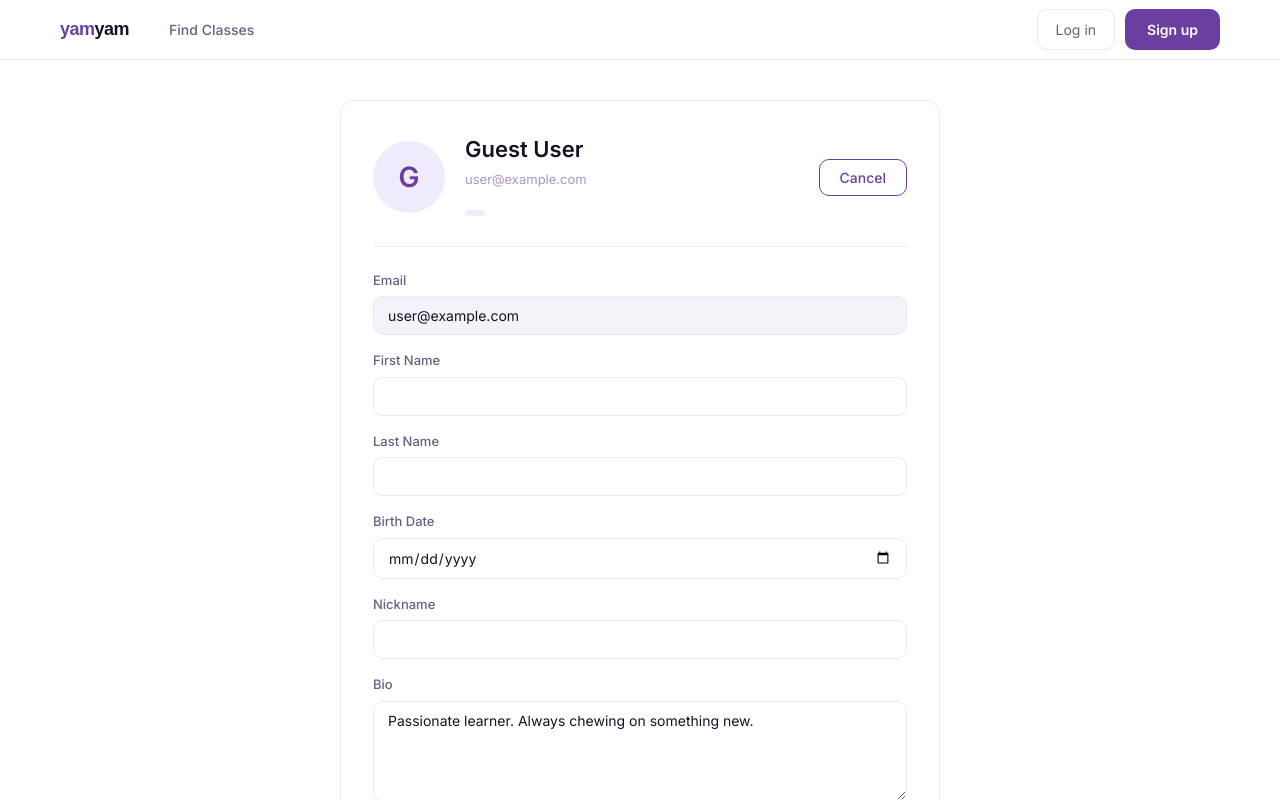
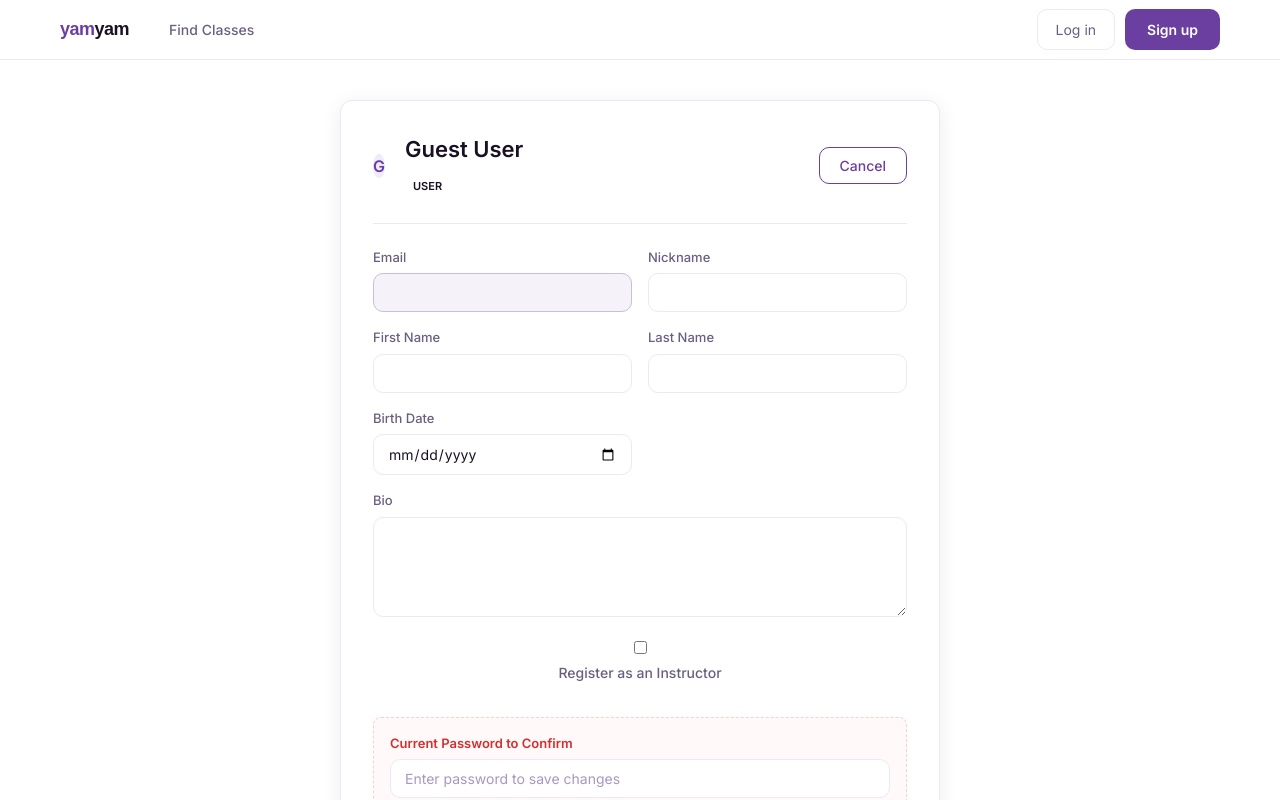
Before and after one commit to YOONSEO99/yamyam, an Angular app: page /profile in a window 1280 px wide. Both pictures are taken after a click on the button "✎ Edit Profile". Shown: the top 800 px of the page. Built offline with nearby package versions, Linux system fonts and the light colour scheme; a web font is replaced by a local one.

Commit message:
feat: enhance security with session timeout and profile verification

```diff
--- a/src/app/pages/admin/user-management/user-management.component.html
+++ b/src/app/pages/admin/user-management/user-management.component.html
@@ -10,6 +10,31 @@
     </div>
 
     <div class="table-card card">
+      <div class="filter-bar">
+        <div class="filter-group">
+          <select [(ngModel)]="filterRole" (change)="applyFilters()">
+            <option value="">All Roles</option>
+            <option value="user">User</option>
+            <option value="instructor">Instructor</option>
+            <option value="admin">Admin</option>
+          </select>
+
+          <select [(ngModel)]="filterStatus" (change)="applyFilters()">
+            <option value="">All Status</option>
+            <option value="active">Active</option>
+            <option value="archived">Archived</option>
+          </select>
+        </div>
+
+        <div class="sort-group">
+          <select [(ngModel)]="sortBy" (change)="applyFilters()">
+            <option value="">Sort by...</option>
+            <option value="name-asc">Name A → Z</option>
+            <option value="name-desc">Name Z → A</option>
+            <option value="role">Role</option>
+          </select>
+        </div>
+      </div>
       <table class="admin-table">
         <thead>
           <tr>
@@ -20,11 +45,11 @@
           </tr>
         </thead>
         <tbody>
-          @for (user of users(); track user._id) {
+          @for (user of filteredUsers(); track user._id) {
           <tr [class.is-archived]="user.deletedAt">
             <td>
-                <div class="user-info">
-                  <span class="name">{{ user.nickname || user.firstName }}</span>
+              <div class="user-info clickable" (click)="onEditUser(user._id)">
+                <span class="name">{{ user.nickname || user.firstName }} ✎</span>
                 <span class="email">{{ user.email }}</span>
               </div>
             </td>
--- a/src/app/pages/admin/user-management/user-management.component.ts
+++ b/src/app/pages/admin/user-management/user-management.component.ts
@@ -1,29 +1,72 @@
-import { Component, inject, OnInit, signal } from '@angular/core';
+import { Component, computed, inject, OnInit, signal } from '@angular/core';
 import { CommonModule } from '@angular/common';
 import { User } from '@app/models/user';
 import { UserService } from '@app/services/user.service';
+import { Router } from '@angular/router';
+import { filter } from 'rxjs';
+import { FormsModule } from '@angular/forms';
 
 @Component({
   selector: 'app-user-management',
   standalone: true,
-  imports: [CommonModule],
+  imports: [CommonModule, FormsModule],
   templateUrl: './user-management.component.html',
   styleUrl: './user-management.component.scss'
 })
 export class UserManagementComponent implements OnInit {
   private userService = inject(UserService);
+  private router = inject(Router);
+
   users = signal<User[]>([]);
   totalUsers = signal<number>(0);
   isLoading = signal<boolean>(false);
+
+  filterRole = signal('');
+  filterStatus = signal('');
+  sortBy = signal('');
+
+  filteredUsers = computed(() => {
+    let result = [...this.users()];
+
+    if (this.filterRole() === 'instructor') {
+      result = result.filter(u => u.isInstructor);
+    } else if (this.filterRole() === 'admin') {
+      result = result.filter(u => u.isAdmin);
+    } else if (this.filterRole() === 'user') {
+      result = result.filter(u => !u.isInstructor && !u.isAdmin);
+    }
+
+    // 상태 필터
+    if (this.filterStatus() === 'active') {
+      result = result.filter(u => !u.deletedAt);
+    } else if (this.filterStatus() === 'archived') {
+      result = result.filter(u => !!u.deletedAt);
+    }
+
+    // 정렬
+    if (this.sortBy() === 'name-asc') {
+      result.sort((a, b) => (a.nickname || a.firstName || '').localeCompare(b.nickname || b.firstName || ''));
+    } else if (this.sortBy() === 'name-desc') {
+      result.sort((a, b) => (b.nickname || b.firstName || '').localeCompare(a.nickname || a.firstName || ''));
+    } else if (this.sortBy() === 'role') {
+      result.sort((a, b) => (a.role || '').localeCompare(b.role || ''));
+    }
+
+    return result;
+  });
+
+  applyFilters(){
+
+  }
 
   ngOnInit(): void {
     this.fetchUsers();
   }
 
-  fetchUsers(){
+  fetchUsers() {
     this.isLoading.set(true);
     this.userService.getUsers().subscribe({
-      next:(res) => {
+      next: (res) => {
         this.users.set(res.users);
         this.totalUsers.set(res.total)
         this.isLoading.set(false);
@@ -35,7 +78,7 @@ export class UserManagementComponent implements OnInit {
     });
   }
 
-  onDeactivate(user:User){
+  onDeactivate(user: User) {
     if (confirm(`Deactivate ${user.nickname || user.firstName}?`)) {
       this.userService.softDeleteUser(user._id).subscribe({
         next: (updatedUser) => {
@@ -49,17 +92,27 @@ export class UserManagementComponent implements OnInit {
     }
   }
 
-  onRestore(user:User){
-    if(confirm(`Restore ${user.nickname||user.firstName}?`)){
+  onRestore(user: User) {
+    if (confirm(`Restore ${user.nickname || user.firstName}?`)) {
       this.userService.restoreUser(user._id).subscribe({
-        next:() => {
-          this.users.update(prev=>
-            prev.map((u:User):User=>u._id === user._id ? {...u, deletedAt: undefined}:u)
+        next: () => {
+          this.users.update(prev =>
+            prev.map((u: User): User => u._id === user._id ? { ...u, deletedAt: undefined } : u)
           );
           console.log('Restoring user:', user._id);
         },
-        error:(err) => alert('Failed to restore user')
+        error: (err) => alert('Failed to restore user')
       });
     }
   }
+
+  onEditUser(userId: string) {
+    this.router.navigate(['/profile'], {
+      queryParams: {
+        id: userId,
+        edit: 'true',
+        fromAdmin: 'true'
+      }
+    });
+  }
 }
--- a/src/app/pages/profile/profile.component.html
+++ b/src/app/pages/profile/profile.component.html
@@ -1,22 +1,23 @@
 <div class="page-wrapper">
   <div class="container profile-layout">
     <div class="profile-card card">
+
       <div class="profile-hero">
         <div class="avatar avatar-xl">{{ getDisplayName().charAt(0).toUpperCase() }}</div>
         <div class="profile-info">
           <h1>{{ getDisplayName() }}</h1>
           <p class="profile-email">{{ form.email }}</p>
-          @if(auth.currentUser()?.isAdmin) {
-            <span class="badge" style="background-color: #f44336; color: white;">admin</span>
-          }@else{
-            <span class="badge badge-yam">{{ auth.currentUser()?.role }}</span>
 
-            @if(auth.currentUser()?.isInstructor) {
-              <span class="badge" style="background-color: #4CAF50; color: white;">instructor</span>
+          <div class="badge-group">
+            @if(form.isAdmin) {
+            <span class="badge badge-admin">admin</span>
+            } @else {
+            <span class="badge badge-yam">{{ form.role }}</span>
+            @if(form.isInstructor) {
+            <span class="badge badge-instructor">instructor</span>
             }
             }
-
-
+          </div>
         </div>
         <button class="btn-outline" (click)="editing.set(!editing())">
           {{ editing() ? 'Cancel' : '✎ Edit Profile' }}
@@ -28,11 +29,18 @@
         <h2>About</h2>
         <p>{{ form.bio }}</p>
       </div>
-      } @else {
+      }
+
+      @else {
       <div class="edit-form">
+        <div class="form-grid">
           <div class="form-group">
             <label>Email</label>
-            <input type="email" [(ngModel)]="form.email" disabled style="background-color: var(--gray-1); cursor: not-allowed;" />
+            <input type="email" [(ngModel)]="form.email" disabled class="input-disabled" />
+          </div>
+          <div class="form-group">
+            <label>Nickname</label>
+            <input type="text" [(ngModel)]="form.nickname" />
           </div>
           <div class="form-group">
             <label>First Name</label>
@@ -46,19 +54,28 @@
             <label>Birth Date</label>
             <input type="date" [(ngModel)]="form.birthDate" />
           </div>
-          <div class="form-group">
-            <label>Nickname</label>
-            <input type="text" [(ngModel)]="form.nickname" />
         </div>
+
         <div class="form-group">
           <label>Bio</label>
           <textarea [(ngModel)]="form.bio" rows="3"></textarea>
         </div>
-          <div class="form-group checkbox-group" style="display: flex; align-items: center; gap: 8px; margin-bottom: 16px;">
-            <input type="checkbox" id="instructorCheck" [(ngModel)]="form.isInstructor" style="width: auto; cursor: pointer;" />
-            <label for="instructorCheck" style="margin: 0; cursor: pointer;">Register as an Instructor</label>
+
+        <div class="form-group checkbox-group">
+          <input type="checkbox" id="instructorCheck" [(ngModel)]="form.isInstructor" />
+          <label for="instructorCheck">Register as an Instructor</label>
         </div>
-          <button class="btn-primary" (click)="save()" [disabled]="saving()">
+        @if(!targetUserId()){
+        <div class="password-confirm-box">
+          <div class="form-group">
+            <label class="label-highlight">Current Password to Confirm</label>
+            <input type="password" [ngModel]="confirmPassword()" (ngModelChange)="confirmPassword.set($event)"
+              placeholder="Enter password to save changes" />
+          </div>
+        </div>
+        }
+
+        <button class="btn-primary" (click)="save()" [disabled]="saving() || (!targetUserId()&&!confirmPassword())">
           {{ saving() ? 'Saving...' : 'Save Changes' }}
         </button>
       </div>
--- a/src/app/pages/profile/profile.component.scss
+++ b/src/app/pages/profile/profile.component.scss
@@ -1,7 +1,155 @@
-.profile-layout { max-width: 680px; }
-.profile-card { padding: 32px; }
-.profile-hero { display: flex; align-items: center; gap: 20px; margin-bottom: 24px; padding-bottom: 24px; border-bottom: 1px solid var(--gray-2); }
-.avatar-xl { width: 72px; height: 72px; font-size: 28px; }
-.profile-info { flex: 1; h1 { font-size: 22px; font-weight: 700; margin-bottom: 4px; } .profile-email { font-size: 13px; color: var(--text-muted); margin-bottom: 8px; } }
-.bio-section { h2 { font-size: 15px; font-weight: 700; margin-bottom: 8px; } p { font-size: 14px; color: var(--text-secondary); line-height: 1.7; } }
-.edit-form { display: flex; flex-direction: column; gap: 16px; button { width: fit-content; } }
+.profile-layout {
+  max-width: 680px;
+  margin: 0 auto;
+}
+
+.profile-card {
+  padding: 32px;
+  background: white;
+  border-radius: 12px;
+  box-shadow: 0 4px 20px rgba(0, 0, 0, 0.08);
+}
+
+.profile-hero {
+  display: flex;
+  align-items: center;
+  gap: 20px;
+  margin-bottom: 24px;
+  padding-bottom: 24px;
+  border-bottom: 1px solid var(--gray-2);
+
+  .profile-info {
+    flex: 1;
+
+    h1 {
+      font-size: 22px;
+      font-weight: 700;
+      margin: 0 0 4px 0;
+    }
+
+    .profile-email {
+      font-size: 13px;
+      color: var(--text-muted);
+      margin-bottom: 8px;
+    }
+  }
+}
+
+.badge-group {
+  display: flex;
+  gap: 6px;
+
+  .badge {
+    padding: 4px 8px;
+    border-radius: 4px;
+    font-size: 11px;
+    font-weight: 600;
+    text-transform: uppercase;
+
+    &-admin {
+      background: #f44336;
+      color: white;
+    }
+
+    &-yam {
+      background: var(--primary-light);
+      color: var(--primary-dark);
+    }
+
+    &-instructor {
+      background: #4caf50;
+      color: white;
+    }
+  }
+}
+
+.edit-form {
+  display: flex;
+  flex-direction: column;
+  gap: 16px;
+
+  .form-grid {
+    display: grid;
+    grid-template-columns: 1fr 1fr;
+    gap: 16px;
+
+    @media (max-width: 500px) {
+      grid-template-columns: 1fr;
+    }
+  }
+
+  .input-disabled {
+    background-color: var(--gray-1);
+    cursor: not-allowed;
+    border-color: var(--gray-3);
+  }
+
+  .checkbox-group {
+    display: flex;
+    align-items: center;
+    gap: 8px;
+    margin: 8px 0;
+
+    input {
+      width: auto;
+      cursor: pointer;
+    }
+
+    label {
+      margin: 0;
+      cursor: pointer;
+      font-size: 14px;
+    }
+  }
+}
+
+.password-confirm-box {
+  margin-top: 10px;
+  padding: 16px;
+  background-color: #fff9f9;
+  border: 1px dashed #ffcfcf;
+  border-radius: 8px;
+
+  .label-highlight {
+    color: #d32f2f;
+    font-weight: 600;
+  }
+}
+
+.bio-section {
+  h2 {
+    font-size: 15px;
+    font-weight: 700;
+    margin-bottom: 8px;
+  }
+
+  p {
+    font-size: 14px;
+    color: var(--text-secondary);
+    line-height: 1.7;
+    white-space: pre-wrap;
+  }
+}
+
+button {
+  &.w-full {
+    width: 100%;
+  }
+}
+
+.btn-primary {
+  width: 100%;
+  padding: 14px;
+  background-color: var(--yam);
+  color: white;
+  border: none;
+  border-radius: 10px;
+  font-size: 16px;
+  font-weight: 700;
+  cursor: pointer;
+
+  display: flex;
+  align-items: center;
+  justify-content: center;
+  text-align: center;
+}
--- a/src/app/pages/profile/profile.component.ts
+++ b/src/app/pages/profile/profile.component.ts
@@ -3,6 +3,7 @@ import { CommonModule } from '@angular/common';
 import { FormsModule } from '@angular/forms';
 import { AuthService } from '../../services/auth.service';
 import { ActivatedRoute } from '@angular/router';
+import { Router } from '@angular/router';
 
 @Component({
   selector: 'app-profile',
@@ -11,41 +12,101 @@ import { ActivatedRoute } from '@angular/router';
   templateUrl: './profile.component.html',
   styleUrl: './profile.component.scss'
 })
-export class ProfileComponent implements OnInit{
+export class ProfileComponent implements OnInit {
   auth = inject(AuthService);
   route = inject(ActivatedRoute);
   editing = signal(false);
   saving = signal(false);
+  confirmPassword = signal('');
+  private router = inject(Router);
+  targetUserId = signal<string | null>(null);
 
   form = {
-    nickname: this.auth.currentUser()?.nickname ?? '',
-    bio: 'Passionate learner. Always chewing on something new.',
-    role: this.auth.currentUser()?.role ?? 'user',
-    firstName: this.auth.currentUser()?.firstName ?? '',
-    lastName: this.auth.currentUser()?.lastName ?? '',
-    birthDate: this.auth.currentUser()?.birthDate ?? '',
-    email: this.auth.currentUser()?.email ?? 'user@example.com',
-    isInstructor : this.auth.currentUser()?.isInstructor ?? false,
-    isAdmin : this.auth.currentUser()?.isAdmin ?? false,
+    nickname: '',
+    firstName: '',
+    lastName: '',
+    birthDate: '',
+    email: '',
+    bio: '',
+    isInstructor: false,
+    isAdmin: false,
+    role: 'user'
   };
 
   ngOnInit(): void {
     const editMode = this.route.snapshot.queryParamMap.get('edit');
-    if(editMode ==='true'){
+    const idParam = this.route.snapshot.queryParamMap.get('id');
+    if (editMode === 'true') {
       this.editing.set(true);
     }
+
+    if (idParam && this.auth.currentUser()?.isAdmin) {
+      this.targetUserId.set(idParam);
+      this.loadTargetUserProfile(idParam);
+    } else {
+      const user = this.auth.currentUser();
+      if (user) {
+        this.fillForm(user);
+      }
+    }
   }
+
+  fillForm(userData: any) {
+    this.form = {
+      nickname: userData.nickname || '',
+      firstName: userData.firstName || '',
+      lastName: userData.lastName || '',
+      birthDate: userData.birthDate || '',
+      email: userData.email || '',
+      bio: userData.bio || 'Passionate learner. Always chewing on something new.',
+      isInstructor: userData.isInstructor || false,
+      isAdmin: userData.isAdmin || false,
+      role: userData.role || 'user'
+    };
+
+  }
+
   getDisplayName() {
     return this.form.nickname || this.form.firstName || 'Guest User';
   }
 
+  private calculateAge(birthDate: string): number {
+    const birth = new Date(birthDate);
+    const today = new Date();
+    let age = today.getFullYear() - birth.getFullYear();
+    const m = today.getMonth() - birth.getMonth();
+    if (m < 0 || (m === 0 && today.getDate() < birth.getDate())) {
+      age--;
+    }
+    return age;
+  }
+
   async save() {
+
+    const userId = this.targetUserId() || this.auth.currentUser()?._id;
+
+    if (this.form.firstName.length < 2 || this.form.lastName.length < 2) {
+      alert('First and Last name must be at least 2 characters long.');
+      return;
+    }
+
+    const age = this.calculateAge(this.form.birthDate);
+    if (age < 13 || age > 120) {
+      alert('Age must be between 13 and 120 years old.');
+      return;
+    }
+
+    const isEditingOther = !!this.targetUserId();
+    if (!isEditingOther && !this.confirmPassword()) {
+      alert('please enter your password to confirm changes.');
+      return;
+    }
+
     this.saving.set(true);
 
-    try{
-      const userId = this.auth.currentUser()?._id;
+    try {
 
-      if(!userId){
+      if (!userId) {
         alert("User not found")
         this.saving.set(false);
         return;
@@ -53,35 +114,64 @@ export class ProfileComponent implements OnInit{
 
       const response = await fetch(`http://localhost:3000/api/v1/auth/update/${userId}`, {
         method: 'PUT',
-        headers:{
-          'Content-Type' : 'application/json',
-          },
+        headers: {
+          'Content-Type': 'application/json',
+        },
         body: JSON.stringify({
-          firstName:this.form.firstName,
-          lastName:this.form.lastName,
+          firstName: this.form.firstName,
+          lastName: this.form.lastName,
           nickname: this.form.nickname,
           birthDate: this.form.birthDate,
-          bio:this.form.bio,
+          bio: this.form.bio,
           isInstructor: this.form.isInstructor,
+          confirmPassword: this.confirmPassword()
         }),
       });
 
       const data = await response.json();
 
-      if(response.ok){
-        this.auth.currentUser.set(data.user);
-        localStorage.setItem('user',JSON.stringify(data.user));
+      if (response.ok) {
+        this.confirmPassword.set('');
+
+        if (userId === this.auth.currentUser()?._id) {
+          this.auth.currentUser.set(data.user);
+          localStorage.setItem('user', JSON.stringify(data.user));
+        }
+
         alert("Profile updated!");
-        this.editing.set(false);
-      }else{
+
+        const fromAdmin = this.route.snapshot.queryParamMap.get('fromAdmin');
+        if (fromAdmin === 'true') {
+          this.router.navigate(['/admin/users']);
+        } else {
+          this.editing.set(false);
+        }
+      } else {
         alert(data.message || 'Failed to profile updating')
       }
 
-    }catch(error){
+    } catch (error) {
       console.error('Update error', error);
 
-    }finally{
+    } finally {
       this.saving.set(false);
     }
   }
+
+  async loadTargetUserProfile(userId: string) {
+    try {
+      const response = await fetch(`http://localhost:3000/api/v1/auth/user/${userId}`);
+      const data = await response.json();
+      console.log('loaded user data:', data);
+
+      if (response.ok && data.user) {
+        this.fillForm(data.user);
+      } else {
+        alert("Failed to load user profile");
+      }
+
+    } catch (err) {
+      console.log("Error loading target user:", err);
+    }
+  }
 }
```
Also changed, not shown: src/app/pages/admin/user-management/user-management.component.scss (+100 -14 lines), src/app/services/auth.service.ts (+10 -0 lines), 1 other file (tests, documents, lock files or other folders). Lines whose indentation alone changed are shown as unchanged.
